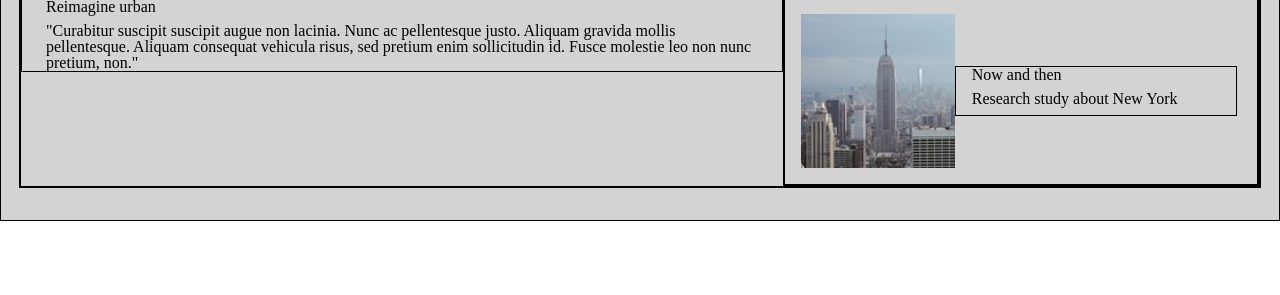
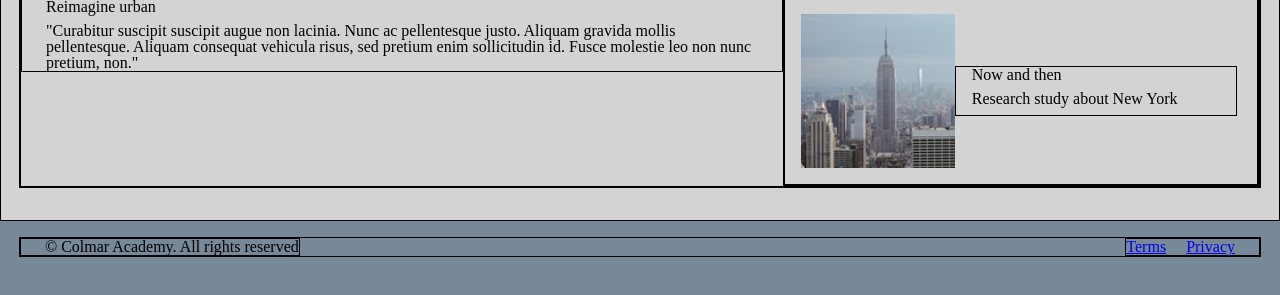
Before and after one commit to brunomedeirosq/colmar_academy, a plain HTML site: page index.html in a window 1280 px wide. Shown: the part 2287-2582 px from the top of the page. Before the commit the page ends 2508 px from the top, so only its background shows below. Drawn offline with Linux system fonts and the light colour scheme.

Commit message:
desktop layout and content without fonts and colors

```diff
--- a/index.html
+++ b/index.html
@@ -42,7 +42,7 @@
         </div>
       </section>
       <section class="flexbox-container banner banner-info">
-        <div class="site-container flexbox-container positioning-containers-top">
+        <div class="site-container flexbox-container positioning-top">
           <div class="left-content">
             <img src="resources/images/information-main.jpg" alt="information">
             <h2>It doesn't hurt to keep practicing</h2>
@@ -84,7 +84,7 @@
       <section class="flexbox-container banner banner-courses">
         <div class="site-container-courses">
           <h2>Start learning</h2>
-          <div class="flexbox-container top-row positioning-containers-top">
+          <div class="flexbox-container top-row positioning-top">
             <div class="flexbox-container course-tile">
               <img src="resources/images/course-software.jpg" alt="course-software">
               <h4>Software engineering</h4>
@@ -104,7 +104,7 @@
               <p>User Experience Design, User Research, Visual Design</p>
             </div>
           </div>
-          <div class="flexbox-container bottom-row positioning-containers-top">
+          <div class="flexbox-container bottom-row positioning-top">
             <div class="flexbox-container course-tile">
               <img src="resources/images/course-data.jpg" alt="course-data">
               <h4>Data</h4>
@@ -129,7 +129,7 @@
       <section class="flexbox-container banner banner-showcase">
         <div class="site-container">
           <h2>Thesis exhibit</h2>
-          <div class="flexbox-container positioning-containers-top">
+          <div class="flexbox-container positioning-top">
             <div class="left-content">
               <video autoplay loop muted preload="auto">
                 <source src="resources/videos/thesis.mp4" type="video/mp4">
@@ -161,8 +161,16 @@
         </div>
       </section>
     </main>
-    <footer>
-
+    <footer class="flexbox-container positioning-top">
+      <div class="site-container flexbox-container">
+        <div class="flexbox-container">
+          <p>© Colmar Academy. All rights reserved</p>
+        </div>
+        <nav>
+          <span><a href="#">Terms</a></span>
+          <span><a href="#">Privacy</a></span>
+        </nav>
+      </div>
     </footer>
   </body>
 </html>
--- a/resources/css/style.css
+++ b/resources/css/style.css
@@ -43,7 +43,7 @@ html {
 
 /* MEDIA QUERIES STYLES FOR MOBILE VERSION--------------------------------- */
 
-/* style for HEADER section including logo and navigation */
+/* style for HEADER (including logo and navigation) and FOOTER sections */
 
 /* fixed header and header properties */
 header {
@@ -55,8 +55,9 @@ header {
   z-index: 1;
 }
 
-/* center header content */
-header.flexbox-container {
+/* center header and footer content */
+header.flexbox-container,
+footer.flexbox-container {
   justify-content: center;
 }
 
@@ -75,6 +76,21 @@ nav {
 being introduced CSS Selectors Level 3 --> check and implement compatibility through Modernizr */
 nav span:not(:last-child) {
   padding-right: 1rem;
+}
+
+/* style for FOOTER section */
+/* Attention: content is placed top due to positioning-top selector - section for generic BANNERS style */
+footer {
+  height: 80px;
+  height: 5rem;
+  background-color: #778899;
+  padding-top: 16px;
+  padding-top: 1rem;
+}
+
+footer p {
+  padding-left: 24px;
+  padding-left: 1.5rem;
 }
 
 /* main sections */
@@ -161,9 +177,9 @@ nav span:not(:last-child) {
 }
 
 /* shared aligns-items property to overlap generic .flexbox-container and place content at the top of container */
-/* applied over banner-info, banner-courses and banner-showcase */
+/* applied over banner-info, banner-courses, banner-showcase and footer */
 
-.positioning-containers-top {
+.positioning-top {
   align-items: flex-start;
 }
 
```
